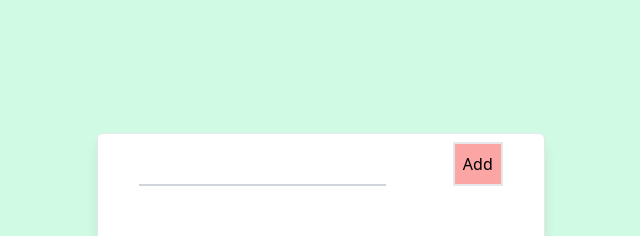
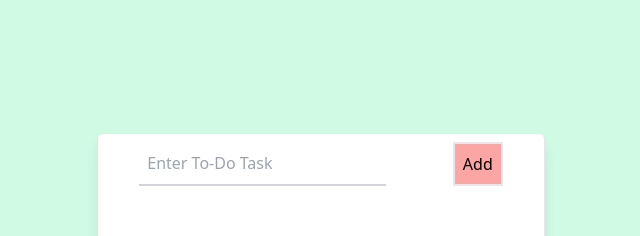
Before and after one commit to arajhansa/react-todo, a React (Create React App) app: page / in a window 1280 px wide. Shown: the top 236 px of the page, without its empty margins (319-959 px from the left). Built offline with nearby package versions, Linux system fonts and the light colour scheme.

Commit message:
Add placeholder in task input

```diff
--- a/src/components/TaskInput.js
+++ b/src/components/TaskInput.js
@@ -5,11 +5,12 @@ function TaskInput({addTask}) {
 
     const addNewTask = () => {
         addTask(inputRef.current.value)
+        inputRef.current.value = ""
     }
 
     return (
         <div className="flex justify-around p-2">
-            <input ref={inputRef} className="border-b-2 border-gray-300 p-2 focus:outline-none"/>
+            <input ref={inputRef} placeholder="Enter To-Do Task" className="border-b-2 border-gray-300 p-2 focus:outline-none"/>
             <button className="border-2 bg-red-300 p-2 focus:outline-none hover:bg-blue-300"
              onClick={addNewTask}>Add</button>
         </div>
```
